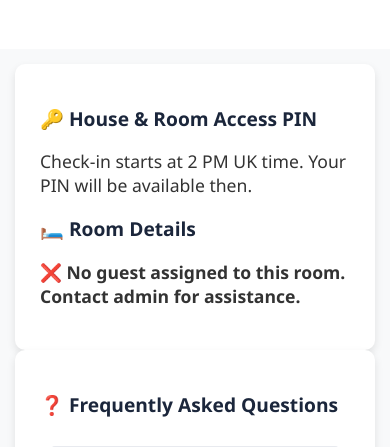
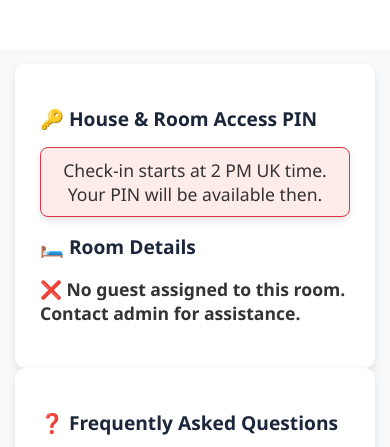
Before and after one commit to easybulb/pickarooms, a Django app: template main/templates/main/room_detail.html in a window 390 px wide. Shown: the part 310-757 px from the top of the page. Run offline with Django 5.2, Linux system fonts and the light colour scheme; the template is opened without the code that fills it, so the values that code supplies are empty; some libraries are stand-ins or nearby versions.

Commit message:
update room_detail template to display colors of PINs when and when not ready

```diff
--- a/main/templates/main/room_detail.html
+++ b/main/templates/main/room_detail.html
@@ -47,7 +47,7 @@
         {% if not show_pin %}
             <p class="pin-wait">Check-in starts at 2 PM UK time. Your PIN will be available then.</p>
         {% else %}
-            <p class="pin-code">{{ room.access_pin|default:"" }}</p>
+            <p class="pin-code">{{ room.access_pin|default:"No PIN assigned yet. Contact support." }}</p>
         {% endif %}
 
         <h2>🛏️ Room Details</h2>
--- a/static/css/room_detail.css
+++ b/static/css/room_detail.css
@@ -171,6 +171,22 @@ body {
 }
 
 /* ✅ PIN Code Display */
+/* ✅ Styling for PIN Wait Message */
+.pin-wait {
+    font-size: 1.2rem;
+    font-weight: 500;
+    color: #dc3545; /* Red color for alert */
+    background: #fdecea; /* Light red background */
+    border: 2px solid #dc3545; /* Matching border */
+    padding: 12px 18px;
+    display: block;
+    text-align: center;
+    border-radius: 8px;
+    width: fit-content;
+    margin: 15px auto; /* Centering */
+    box-shadow: 0 4px 6px rgba(0, 0, 0, 0.1);
+}
+
 .pin-code {
     display: block;
     font-size: 2rem;
@@ -412,6 +428,12 @@ body {
         font-size: 400;
     }
 
+    .pin-wait {
+        font-size: 1rem;
+        padding: 10px 14px;
+        border-width: 1.5px;
+    }
+
     .pin-code {
         font-size: 1.8rem;
         padding: 12px 16px;
```
Also changed, not shown: 1 other file.
